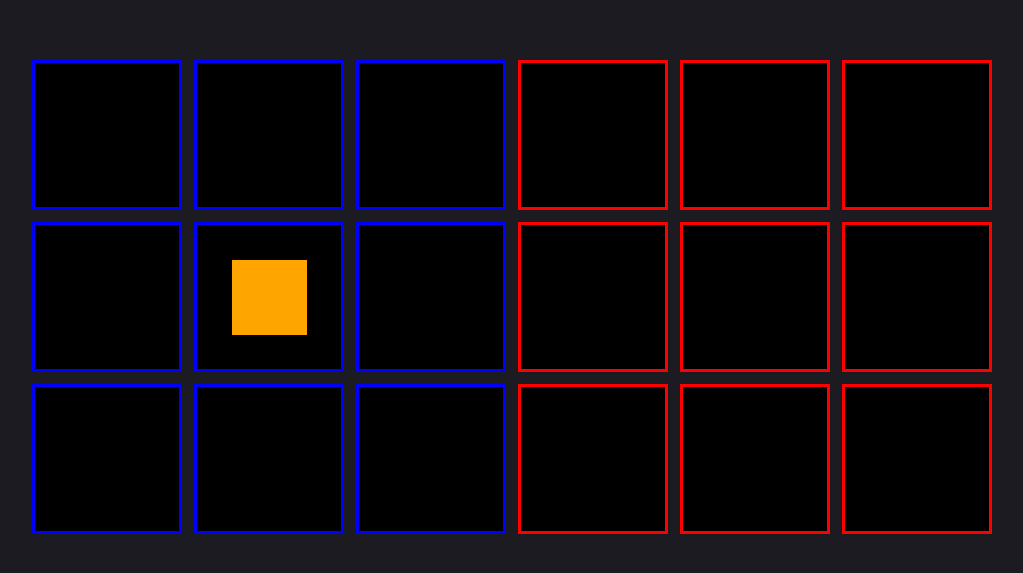
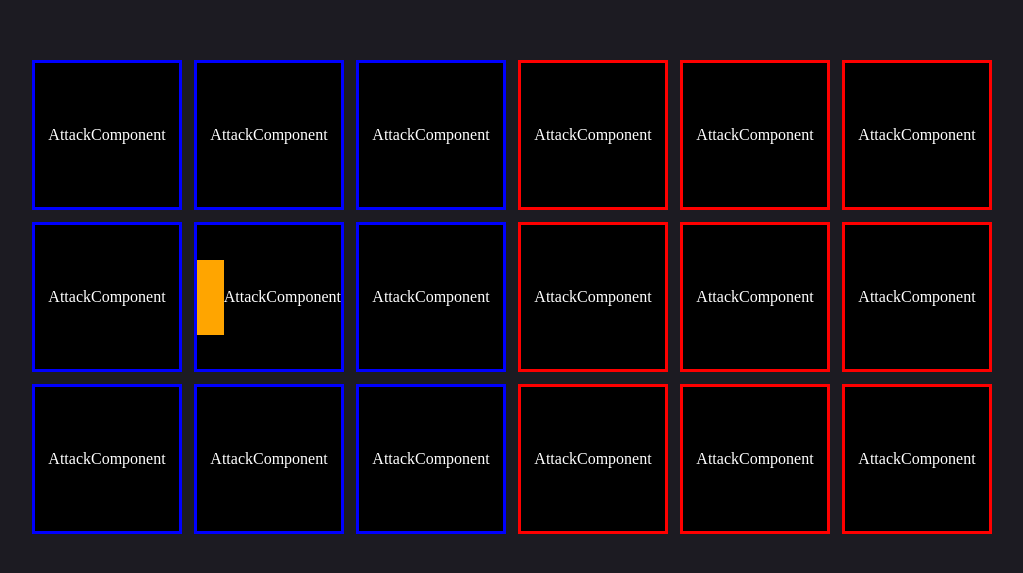
Before and after one commit to Sengsith/react-mega-buster, a React (Vite) app: page / in a window 1280 px wide. Shown: the part 103-676 px from the top of the page, without its empty margins (128-1151 px from the left). Built offline with nearby package versions, Linux system fonts and the light colour scheme.

Commit message:
Attempted to render attacks, WIP

```diff
--- a/src/classes/Fighter.js
+++ b/src/classes/Fighter.js
@@ -5,6 +5,16 @@ class Fighter {
     this.size = size;
     // Default spawn index position of player
     this.currentTileIndex = currentTileIndex;
+    // information about player's buster
+    const buster = {
+      damage: 1,
+      size: 25,
+      timePerTile: 200,
+      currentTileIndex: {
+        i: this.currentTileIndex.i + 1,
+        j: currentTileIndex.j,
+      },
+    };
   }
 
   moveUp() {
--- /dev/null
+++ b/src/components/Attack/AttackComponent.jsx
@@ -0,0 +1,7 @@
+import React from "react";
+
+const AttackComponent = () => {
+  return <div>AttackComponent</div>;
+};
+
+export default AttackComponent;
--- a/src/components/Grid/GridComponent.jsx
+++ b/src/components/Grid/GridComponent.jsx
@@ -8,6 +8,7 @@ import styles from "./grid_component.module.scss";
 
 const GridComponent = () => {
   const [player, setPlayer] = useState(null);
+  const [attacks, setAttacks] = useState([]);
 
   const grid = new Grid();
   grid.initializeField();
@@ -34,6 +35,20 @@ const GridComponent = () => {
       } else if ((e.key === "d" || e.key === "D") && !e.repeat) {
         // Increment player.currentTileIndex.j
         setPlayer((prevPlayer) => prevPlayer.moveRight());
+      } else if (e.key === " " && !e.repeat) {
+        // user hits space bar
+        // call the fire function
+        // spawn a projectile in tile in front of the player
+        // create an object using the attack class
+        // after a certain amount of time, iterate through row, delete at the end of tile
+        // projectile may have to be a class and component, and render on tile if it exists
+        const projectile = new Attack({
+          damage: player.buster.damage,
+          size: player.buster.size,
+          timePerTile: player.buster.timePerTile,
+          currentTileIndex: { ...player.buster.currentTileIndex },
+        });
+        setAttacks((prevAttacks) => [...[prevAttacks, projectile]]);
       }
     };
 
@@ -48,12 +63,18 @@ const GridComponent = () => {
     <div className={styles.grid_wrapper}>
       {grid &&
         player &&
+        attacks &&
         grid.field.map((row, index) => {
           return (
             <div key={index} className={styles.grid_row}>
               {row.map((tile, index) => {
                 return (
-                  <TileComponent key={index} tile={tile} player={player} />
+                  <TileComponent
+                    key={index}
+                    tile={tile}
+                    player={player}
+                    attacks={attacks}
+                  />
                 );
               })}
             </div>
--- a/src/components/Tile/TileComponent.jsx
+++ b/src/components/Tile/TileComponent.jsx
@@ -1,19 +1,25 @@
 import React, { useState, useEffect } from "react";
 
 import FighterComponent from "../Fighter/FighterComponent";
+import AttackComponent from "../Attack/AttackComponent";
 
 import styles from "./tile_component.module.scss";
 
-const TileComponent = ({ tile, player }) => {
+const TileComponent = ({ tile, player, attacks }) => {
   const [isPlayerOnTile, setIsPlayerOnTile] = useState(false);
+  const [isAttacksOnTile, setIsAttacksOnTile] = useState([]);
 
   useEffect(() => {
     const newIsPlayerOnTile =
       tile.currentTileIndex.i === player.currentTileIndex.i &&
       tile.currentTileIndex.j === player.currentTileIndex.j;
+    setIsPlayerOnTile(newIsPlayerOnTile);
 
-    setIsPlayerOnTile(newIsPlayerOnTile);
-  }, [player]);
+    const newIsAttacksOnTile = attacks.map((attack) => {
+      return attack.isAttackOnTile;
+    });
+    setIsAttacksOnTile(newIsAttacksOnTile);
+  }, [player, attacks]);
 
   // Height and width taken from constructor, default = 100px
   const tileStyle = {
@@ -25,6 +31,7 @@ const TileComponent = ({ tile, player }) => {
   return (
     <div className={styles.tile} style={tileStyle}>
       {isPlayerOnTile && <FighterComponent player={player} />}
+      {isAttacksOnTile && <AttackComponent />}
     </div>
   );
 };
```
Also changed, not shown: src/classes/Attack.js (added, +26 -0 lines).
